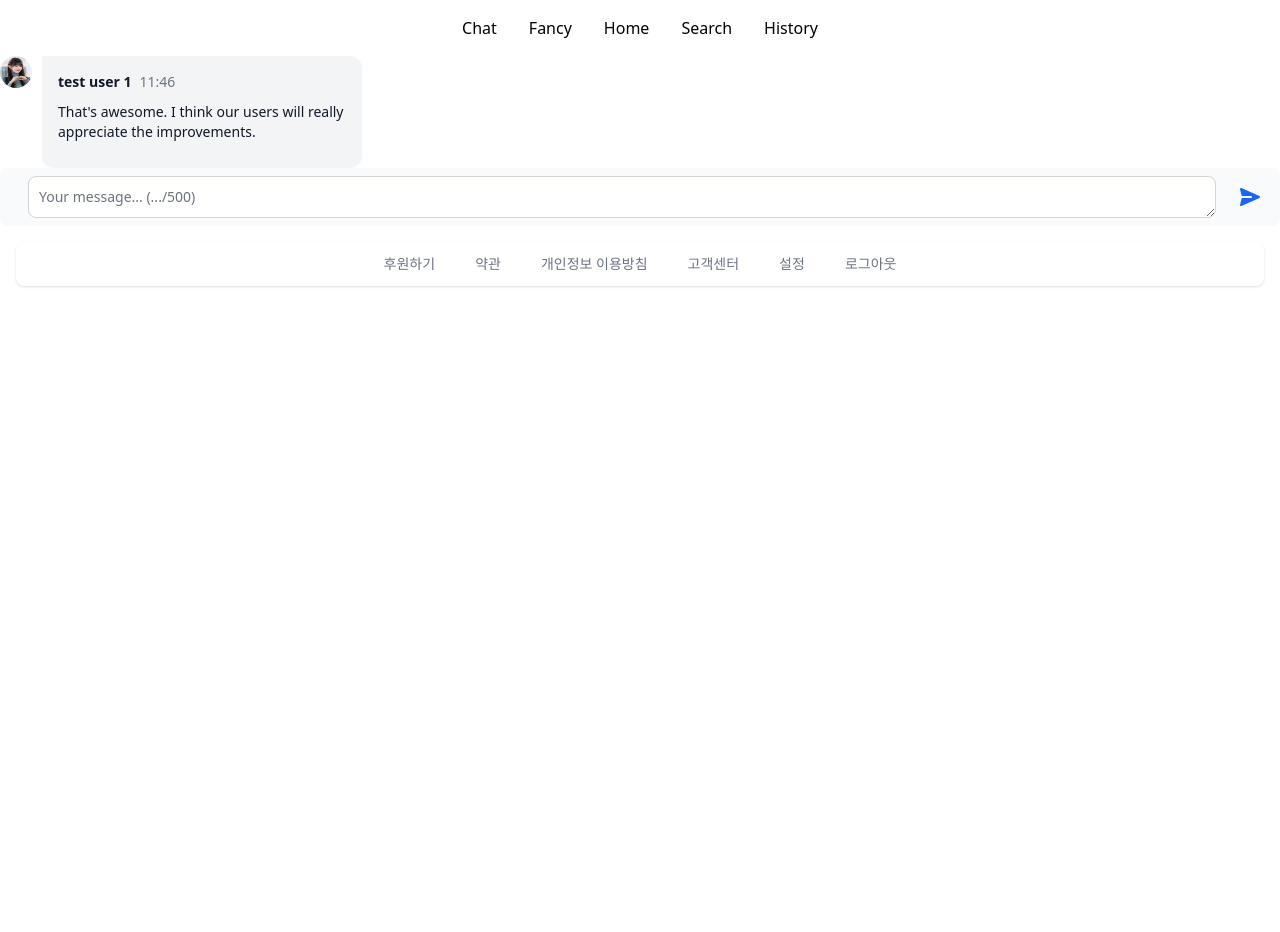
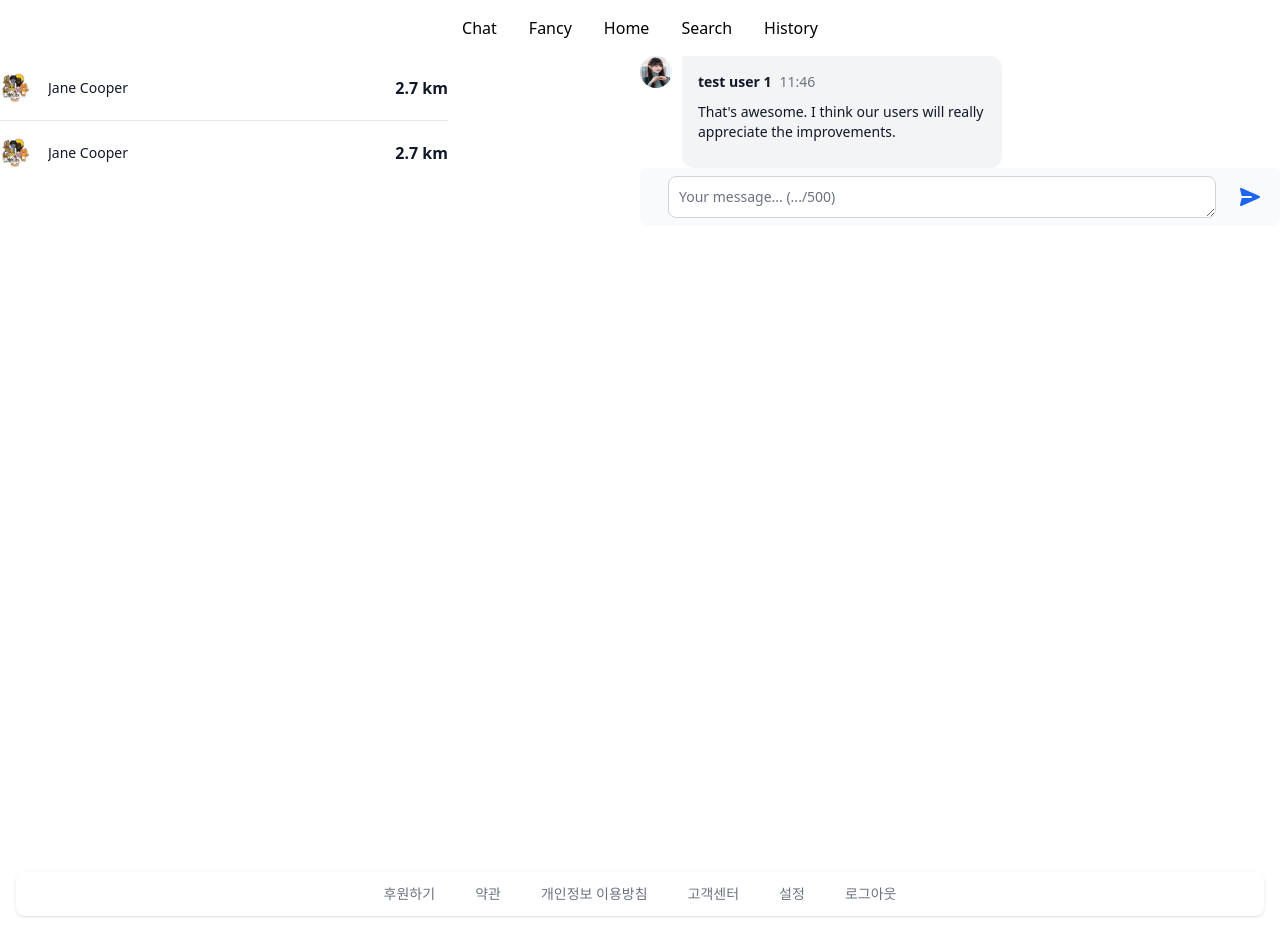
Before and after one commit to 42Seoul-Tea42/frontend, a Next.js app: page /home/chat in a window 1280 px wide. Before the commit the page ends 800 px from the top, so only its background shows below. Built offline with nearby package versions, Linux system fonts and the light colour scheme.

Commit message:
feat 채팅 목록을 보여주기위한 컴포넌트추가

```diff
--- /dev/null
+++ b/app/home/(routes)/chat/components/ChattingList.tsx
@@ -0,0 +1,39 @@
+import { useState, useEffect } from 'react';
+import ChattingListItem, { ChattingListItemProps } from './ChattingListItem';
+
+const ChattingList = () => {
+  const [users, setUsers] = useState<ChattingListItemProps[]>([]);
+
+  useEffect(() => {
+    setUsers([
+      {
+        name: 'Jane Cooper',
+        distance: '2.7 km',
+        imageSrc: '/emoji/1.jpg'
+      },
+      {
+        name: 'Jane Cooper',
+        distance: '2.7 km',
+        imageSrc: '/emoji/1.jpg'
+      }
+    ]);
+
+    // 서버에서 데이터를 가져오는 API 요청 수행
+    // fetch('your_api_endpoint')
+    //   .then(response => response.json())
+    //   .then(data => setUsers(data))
+    //   .catch(error => console.error('Error fetching data:', error));
+  }, []);
+
+  return (
+    <div className="h-screen">
+      <ul className="max-w-md divide-y divide-gray-200 dark:divide-gray-700">
+        {users.map((user, index) => (
+          <ChattingListItem key={index} {...user} />
+        ))}
+      </ul>
+    </div>
+  );
+};
+
+export default ChattingList;
--- /dev/null
+++ b/app/home/(routes)/chat/components/ChattingListItem.tsx
@@ -0,0 +1,34 @@
+import Image from 'next/image';
+
+export interface ChattingListItemProps {
+  name: string;
+  distance: string;
+  imageSrc: string;
+}
+
+const ChattingListItem: React.FC<ChattingListItemProps> = ({ name, distance, imageSrc }) => {
+  return (
+    <li className="py-3 sm:py-4">
+      <div className="flex items-center space-x-4 rtl:space-x-reverse">
+        <div className="flex-shrink-0">
+          <Image
+            className="w-8 h-8 rounded-full"
+            src={imageSrc}
+            width={100}
+            height={100}
+            alt={`${name} image`}
+          />
+        </div>
+        <div className="flex-1 min-w-0">
+          <p className="text-sm font-medium text-gray-900 truncate dark:text-white">{name}</p>
+          <p className="text-sm text-gray-500 truncate dark:text-gray-400">{}</p>
+        </div>
+        <div className="inline-flex items-center text-base font-semibold text-gray-900 dark:text-white">
+          {distance}
+        </div>
+      </div>
+    </li>
+  );
+};
+
+export default ChattingListItem;
--- a/app/home/(routes)/chat/page.tsx
+++ b/app/home/(routes)/chat/page.tsx
@@ -1,14 +1,18 @@
 'use client';
 
+import ChattingList from './components/ChattingList';
 import SendMessageForm from './components/SendMessageForm';
 import ViewMessageForm from './components/ViewMessageForm';
 
 const Chat = () => {
   return (
-    <>
-      <ViewMessageForm />
-      <SendMessageForm />
-    </>
+    <div className="grid grid-cols-2">
+      <ChattingList />
+      <div className="gird grid-rows-2">
+        <ViewMessageForm />
+        <SendMessageForm />
+      </div>
+    </div>
   );
 };
 
```
